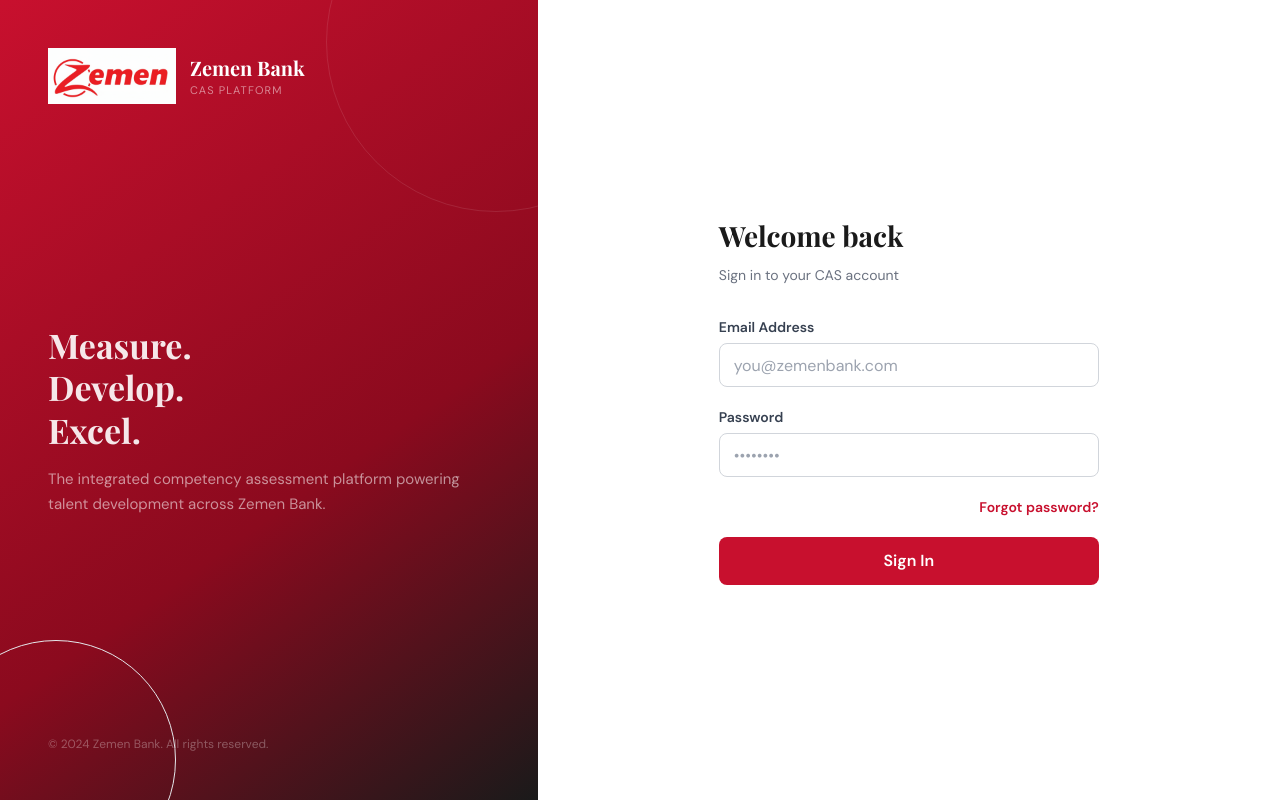
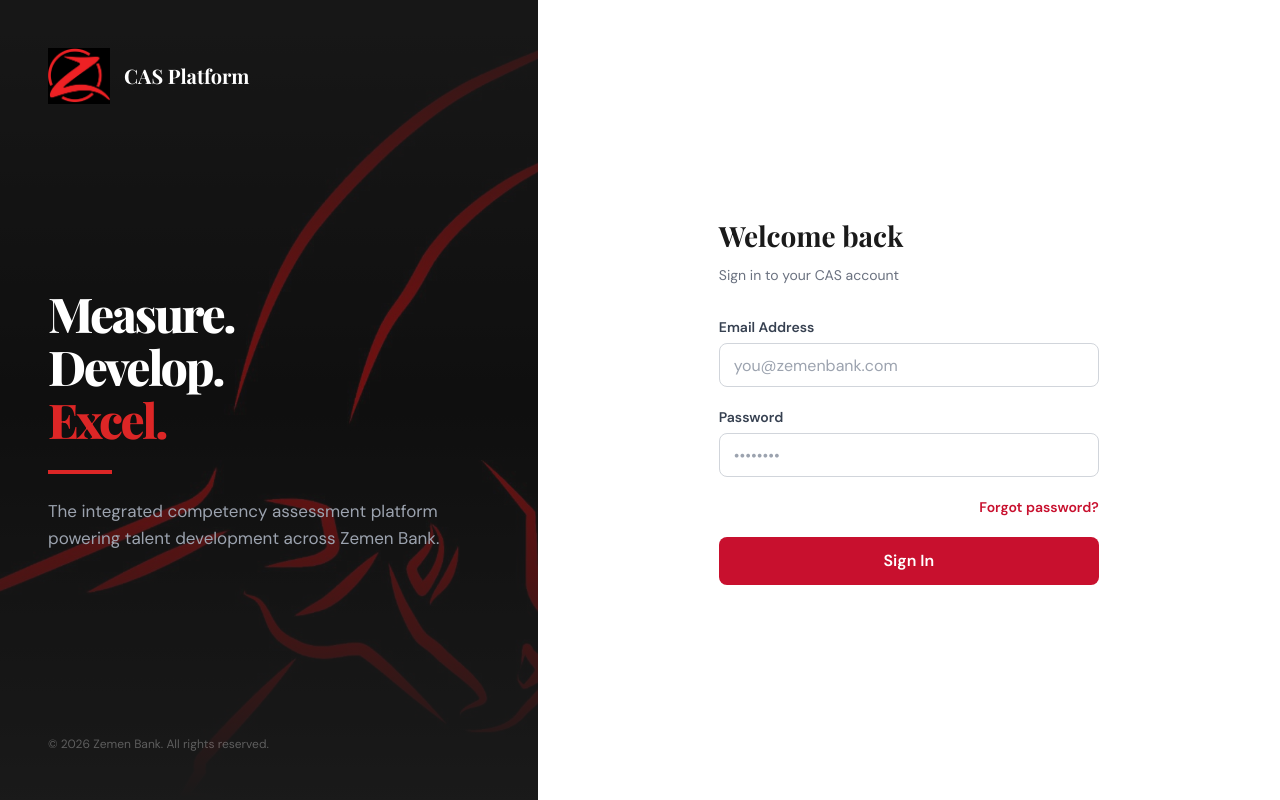
Before and after one commit to MesfinYitbarek/ZB-CAS, a React (Vite) app in the folder frontend/: page /login in a window 1280 px wide. Built offline with nearby package versions, Linux system fonts and the light colour scheme.

Commit message:
update ui

```diff
--- a/frontend/src/components/Sidebar.jsx
+++ b/frontend/src/components/Sidebar.jsx
@@ -183,17 +183,6 @@
 
         {/* Bottom: Logout + Desktop Toggle */}
         <div className="border-t border-white/10 pt-3 pb-4">
-          {/* User Info - Only show when not collapsed or on mobile */}
-          {(!collapsed || isMobile) && (
-            <div className="mb-2 px-5 py-2 bg-white/5 rounded-lg mx-3">
-              <div className="text-xs font-semibold text-white truncate">
-                {auth.user?.name}
-              </div>
-              <div className="text-[10px] text-white/60 uppercase tracking-wide mt-0.5">
-                {auth.user?.role?.replace('_', ' ')}
-              </div>
-            </div>
-          )}
 
           {/* Logout */}
           <button
--- a/frontend/src/pages/AdminDashboard.jsx
+++ b/frontend/src/pages/AdminDashboard.jsx
@@ -216,40 +216,6 @@
           )}
         </div>
       </div>
-
-      {/* Bottom Row */}
-      <div className="grid lg:grid-cols-2 gap-6">
-        {/* Recent Activity */}
-        <div className="bg-white rounded-xl p-6 shadow-card border border-gray-100">
-          <h3 className="text-lg font-display font-bold text-brand-black mb-4">Recent Activity</h3>
-          {recentActivity.length === 0 ? (
-            <div className="text-center py-8 text-gray-400">
-              <AlertTriangle className="w-12 h-12 mx-auto mb-2 text-gray-300" />
-              <p className="text-sm">No recent activity</p>
-            </div>
-          ) : (
-            <div className="space-y-3">
-              {recentActivity.map((act, idx) => (
-                <div key={idx} className="flex items-start gap-3 p-3 bg-gray-50 rounded-lg">
-                  <div className="w-8 h-8 rounded-lg bg-brand-red/10 flex items-center justify-center flex-shrink-0">
-                    {act.type === 'assessment' && <ClipboardList className="w-4 h-4 text-brand-red" />}
-                    {act.type === 'result' && <CheckCircle className="w-4 h-4 text-green-600" />}
-                    {act.type === 'user' && <Users className="w-4 h-4 text-blue-600" />}
-                    {act.type === 'feedback' && <AlertTriangle className="w-4 h-4 text-orange-600" />}
-                  </div>
-                  <div className="flex-1">
-                    <div className="text-sm font-semibold text-brand-black">{act.desc}</div>
-                    <div className="text-xs text-gray-500 mt-0.5">
-                      {act.user} · {act.time}
-                    </div>
-                  </div>
-                </div>
-              ))}
-            </div>
-          )}
-        </div>
-
-      </div>
     </div>
   );
 }
--- a/frontend/src/pages/Login.jsx
+++ b/frontend/src/pages/Login.jsx
@@ -3,7 +3,12 @@
 import { useAuth } from '../context/AuthContext';
 import { useToast } from '../context/ToastContext';
 import api from '../utils/api';
-import logo from '../image/ZB-logo.png'
+
+// Assets
+import logoFull from '../image/ZB-logo.png'; // Original Full Logo
+import bullArt from '../image/bull.jpg';
+import zIcon from '../image/z.jpg';
+
 export default function Login() {
   const [email, setEmail] = useState('');
   const [password, setPassword] = useState('');
@@ -45,50 +50,65 @@
 
   return (
     <div className="min-h-screen flex bg-white">
-      {/* Left panel – brand */}
-      <div className="hidden lg:flex lg:flex-[0_0_42%] bg-brand-gradient flex-col justify-between p-12 relative overflow-hidden">
-        {/* Decorative circles */}
-        <div className="absolute -top-32 -right-32 w-[340px] h-[340px] rounded-full border border-white/10" />
-        <div className="absolute -bottom-20 -left-16 w-60 h-60 rounded-full border border-white/8" />
+      {/* Left panel – brand (Beautiful Dark Theme) */}
+      <div className="hidden lg:flex lg:flex-[0_0_42%] bg-[#1a1a1a] flex-col justify-between p-12 relative overflow-hidden">
 
-        {/* Logo */}
+        {/* Background Bull Graphic */}
+        <div className="absolute inset-0 z-0 opacity-40">
+          <img
+            src={bullArt}
+            alt="Background Art"
+            className="w-full h-full object-cover mix-blend-luminosity"
+          />
+          <div className="absolute inset-0 bg-gradient-to-t from-[#1a1a1a] via-transparent to-[#1a1a1a]/80" />
+        </div>
+
+        {/* Desktop Logo - Z-Icon integrated natively */}
         <div className="flex items-center gap-3.5 z-10">
           <img
-            src={logo}
-            alt="Zemen Bank Logo"
+            src={zIcon}
+            alt="Zemen Icon"
             className="h-14 w-auto object-contain"
           />
           <div>
-            <div className="text-white font-display text-xl font-bold">Zemen Bank</div>
-            <div className="text-white/50 text-[11px] uppercase tracking-widest">
-              CAS Platform
-            </div>
+            <div className="text-white font-display text-xl font-bold">CAS Platform</div>
           </div>
         </div>
 
         {/* Mid text */}
-        <div className="text-white/90 z-10">
-          <h1 className="font-display text-[34px] font-bold leading-tight mb-4">
+        <div className="text-white z-10">
+          <h1 className="font-display text-[48px] font-black leading-[1.1] mb-6 tracking-tighter">
             Measure.<br />
             Develop.<br />
-            Excel.
+            <span className="text-red-600">Excel.</span>
           </h1>
-          <p className="text-[15px] text-white/55 leading-relaxed max-w-md">
+          <div className="w-16 h-1 bg-red-600 mb-6"></div>
+          <p className="text-[17px] text-gray-400 leading-relaxed max-w-md font-light">
             The integrated competency assessment platform powering talent development across Zemen Bank.
           </p>
         </div>
 
         {/* Bottom tag */}
-        <div className="text-white/30 text-xs z-10">© 2024 Zemen Bank. All rights reserved.</div>
+        <div className="text-white/30 text-xs z-10">© 2026 Zemen Bank. All rights reserved.</div>
       </div>
 
-      {/* Right panel – form */}
+      {/* Right panel – Form */}
       <div className="flex-1 flex items-center justify-center p-10 lg:p-16">
         <div className="w-full max-w-[380px]">
+
+          {/* Mobile Logo: Displaying original logo without text below */}
+          <div className="lg:hidden flex justify-center mb-12">
+            <img
+              src={logoFull}
+              alt="Zemen Bank"
+              className="h-16 w-auto object-contain"
+            />
+          </div>
+
           {!showForgot ? (
             <>
-              <h2 className="font-display text-[28px] font-bold mb-2">Welcome back</h2>
-              <p className="text-gray-500 text-sm mb-8">Sign in to your CAS account</p>
+              <h2 className="font-display text-[28px] font-bold mb-2 lg:text-left text-center">Welcome back</h2>
+              <p className="text-gray-500 text-sm mb-8 lg:text-left text-center">Sign in to your CAS account</p>
 
               <form onSubmit={handleLogin} className="space-y-5">
                 <div>
@@ -98,7 +118,7 @@
                     value={email}
                     onChange={(e) => setEmail(e.target.value)}
                     placeholder="you@zemenbank.com"
-                    className="w-full h-11 px-3.5 rounded-lg border border-gray-300 focus-brand"
+                    className="w-full h-11 px-3.5 rounded-lg border border-gray-300 focus-brand outline-none"
                   />
                 </div>
                 <div>
@@ -108,7 +128,7 @@
                     value={password}
                     onChange={(e) => setPassword(e.target.value)}
                     placeholder="••••••••"
-                    className="w-full h-11 px-3.5 rounded-lg border border-gray-300 focus-brand"
+                    className="w-full h-11 px-3.5 rounded-lg border border-gray-300 focus-brand outline-none"
                   />
                 </div>
                 <div className="flex justify-end -mt-2">
@@ -131,8 +151,8 @@
             </>
           ) : (
             <>
-              <h2 className="font-display text-[28px] font-bold mb-2">Reset Password</h2>
-              <p className="text-gray-500 text-sm mb-8">Enter your email to receive a reset link.</p>
+              <h2 className="font-display text-[28px] font-bold mb-2 lg:text-left text-center">Reset Password</h2>
+              <p className="text-gray-500 text-sm mb-8 lg:text-left text-center">Enter your email to receive a reset link.</p>
 
               <form onSubmit={handleForgot} className="space-y-5">
                 <div>
@@ -142,7 +162,7 @@
                     value={forgotEmail}
                     onChange={(e) => setForgotEmail(e.target.value)}
                     placeholder="you@zemenbank.com"
-                    className="w-full h-11 px-3.5 rounded-lg border border-gray-300 focus-brand"
+                    className="w-full h-11 px-3.5 rounded-lg border border-gray-300 focus-brand outline-none"
                   />
                 </div>
                 <button
```
